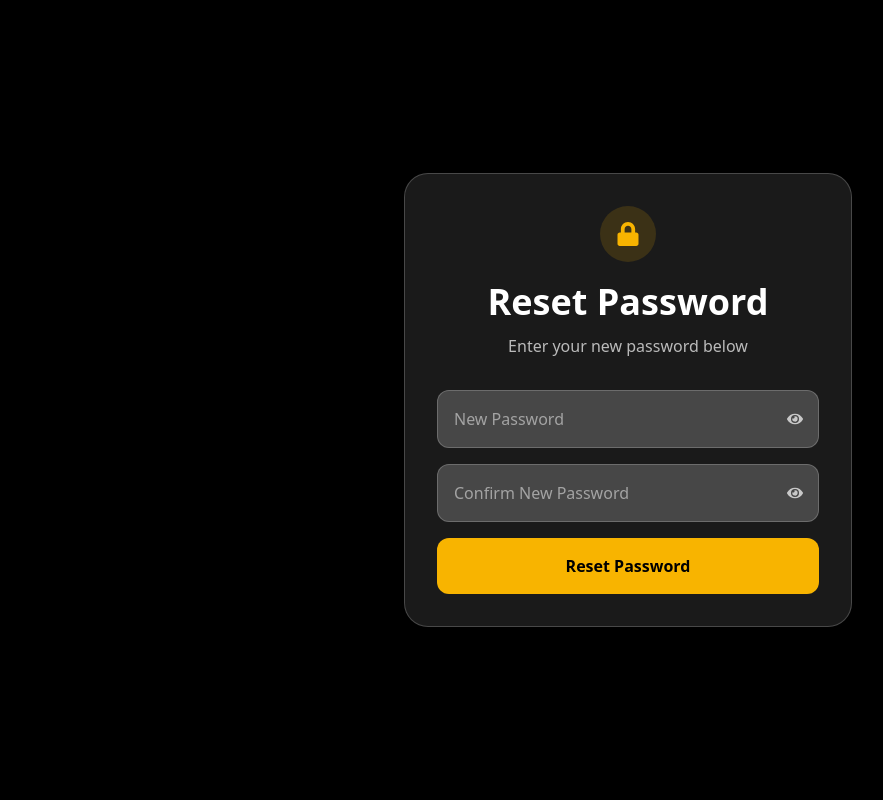
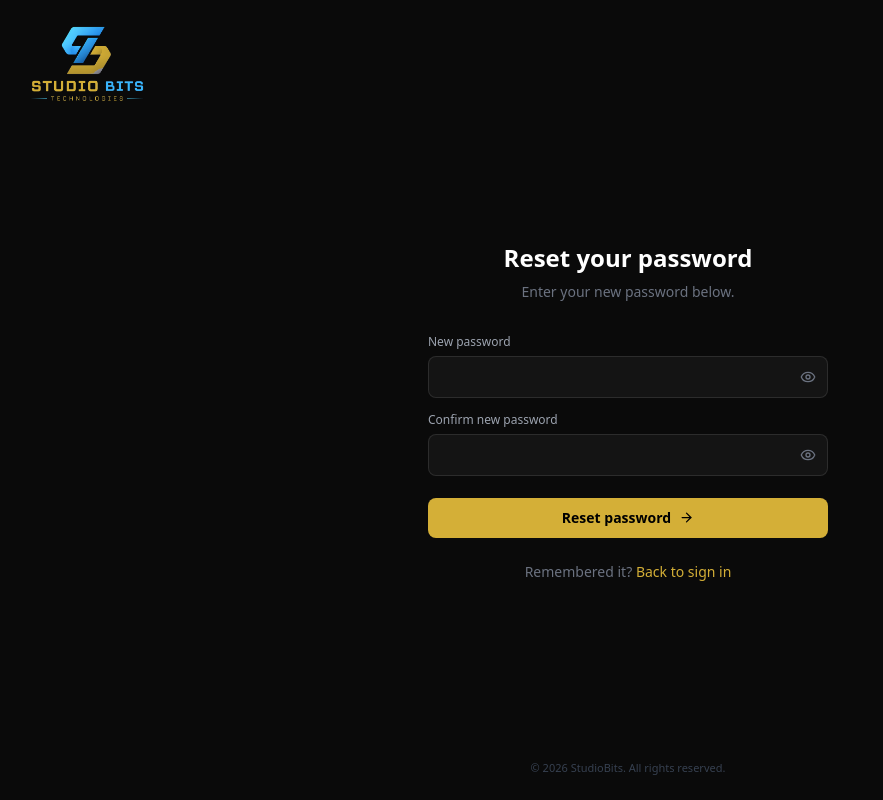
Before and after one commit to shamnashani/brandingWeb, a React (Create React App) app: page /reset-password/1 in a window 1280 px wide. Shown: the whole page, without its empty margins (12-895 px from the left). Built offline with nearby package versions, Linux system fonts and the light colour scheme; no server answers; a web font is replaced by a local one.

Commit message:
Fix:ResetPass

```diff
--- a/src/components/ResetPass.jsx
+++ b/src/components/ResetPass.jsx
@@ -1,85 +1,88 @@
-import React, { useState } from 'react'
-import { useNavigate, useParams } from 'react-router-dom'
-import api from './Api';
-import { FaEye, FaEyeSlash, FaLock, FaCheckCircle } from 'react-icons/fa';
+import React, { useState } from "react";
+import { useNavigate, useParams } from "react-router-dom";
+import api from "./Api";
+import { Eye, EyeOff, ArrowRight, CheckCircle2 } from "lucide-react";
 
 function ResetPass() {
-  const [password, setpassword] = useState("")
-  const [confirmpassword, setconfirmpassword] = useState("")
+  const [password, setpassword] = useState("");
+  const [confirmpassword, setconfirmpassword] = useState("");
   const [showPassword, setShowPassword] = useState(false);
   const [showConfirmPassword, setShowConfirmPassword] = useState(false);
   const [loading, setLoading] = useState(false);
   const [error, setError] = useState("");
 
-  const { token } = useParams()
-  const nav = useNavigate()
+  const { token } = useParams();
+  const nav = useNavigate();
 
   const passwordsMatch = confirmpassword.length > 0 && password === confirmpassword;
   const passwordTooShort = password.length > 0 && password.length < 6;
 
   const ResetPassword = async (e) => {
-    e.preventDefault()
-    setError("")
+    e.preventDefault();
+    setError("");
 
     if (password.length < 6) {
-      setError("Password must be at least 6 characters")
-      return
+      setError("Password must be at least 6 characters");
+      return;
     }
 
     if (password !== confirmpassword) {
-      setError("Passwords do not match")
-      return
+      setError("Passwords do not match");
+      return;
     }
 
-    setLoading(true)
+    setLoading(true);
     try {
-      const res = await api.post(`/user/reset-password/${token}`, { password })
-      alert(res.data.message)
-      nav('/login')
+      const res = await api.post(`/user/reset-password/${token}`, { password });
+      alert(res.data.message);
+      nav("/login");
     } catch (err) {
-      setError(err.response?.data?.message || "Invalid or expired link")
+      setError(err.response?.data?.message || "Invalid or expired link");
     } finally {
-      setLoading(false)
+      setLoading(false);
     }
-  }
+  };
 
   return (
-    <section className="relative min-h-screen flex items-center justify-center bg-black px-4 py-10 sm:px-6">
+    <section className="min-h-screen bg-[#0a0a0a] flex flex-col">
 
-      <div className="relative w-full max-w-md bg-white/10 backdrop-blur-xl border border-white/20 rounded-2xl sm:rounded-3xl p-6 sm:p-8 shadow-2xl">
-
-        <div className="mx-auto mb-5 flex h-12 w-12 items-center justify-center rounded-full bg-[#F8B400]/15 sm:h-14 sm:w-14">
-          <FaLock className="text-xl text-[#F8B400] sm:text-2xl" />
+      <div className="px-6 sm:px-10 py-6">
+        <img
+          src="/studiobits.png"
+          alt="StudioBits Technology"
+          className="h-20 sm:h-16 md:h-20 w-auto object-contain"
+        />
       </div>
 
-        <h2 className="text-2xl font-bold text-white text-center mb-2 sm:text-4xl sm:mb-3">
-          Reset Password
-        </h2>
+      <div className="flex-1 flex items-center justify-center px-6 pb-16">
+        <div className="w-full max-w-[400px]">
 
-        <p className="text-center text-sm text-white/70 mb-6 sm:text-base sm:mb-8">
-          Enter your new password below
+          <h1 className="text-2xl font-semibold text-white text-center">
+            Reset your password
+          </h1>
+          <p className="text-sm text-gray-500 text-center mt-2 mb-8">
+            Enter your new password below.
           </p>
 
-        <form onSubmit={ResetPassword} className="space-y-4">
+          <form onSubmit={ResetPassword} className="flex flex-col gap-3.5">
 
             <div>
+              <label className="text-xs text-gray-400 mb-1.5 block">New password</label>
               <div className="relative">
                 <input
-                type={showPassword ? 'text' : 'password'}
-                placeholder="New Password"
+                  type={showPassword ? "text" : "password"}
                   value={password}
                   onChange={(e) => setpassword(e.target.value)}
-                required
                   autoComplete="new-password"
-                className="w-full bg-white/20 border border-white/20 rounded-xl px-4 py-3.5 pr-12 text-base text-white placeholder:text-white/50 outline-none focus:border-[#F8B400]/60 focus:ring-2 focus:ring-[#F8B400]/30 transition sm:py-4"
+                  className="w-full bg-[#141414] border border-white/10 rounded-lg px-3.5 py-2.5 pr-10 text-sm text-white outline-none focus:border-[#d4af37]/60 transition"
                 />
                 <button
                   type="button"
                   onClick={() => setShowPassword(!showPassword)}
                   aria-label={showPassword ? "Hide password" : "Show password"}
-                className="absolute right-4 top-1/2 -translate-y-1/2 text-white/70 hover:text-white transition"
+                  className="absolute right-3 top-1/2 -translate-y-1/2 text-gray-500 hover:text-white transition"
                 >
-                {showPassword ? <FaEyeSlash /> : <FaEye />}
+                  {showPassword ? <EyeOff size={16} /> : <Eye size={16} />}
                 </button>
               </div>
               {passwordTooShort && (
@@ -90,28 +93,27 @@
             </div>
 
             <div>
+              <label className="text-xs text-gray-400 mb-1.5 block">Confirm new password</label>
               <div className="relative">
                 <input
-                type={showConfirmPassword ? 'text' : 'password'}
-                placeholder="Confirm New Password"
+                  type={showConfirmPassword ? "text" : "password"}
                   value={confirmpassword}
                   onChange={(e) => setconfirmpassword(e.target.value)}
-                required
                   autoComplete="new-password"
-                className="w-full bg-white/20 border border-white/20 rounded-xl px-4 py-3.5 pr-12 text-base text-white placeholder:text-white/50 outline-none focus:border-[#F8B400]/60 focus:ring-2 focus:ring-[#F8B400]/30 transition sm:py-4"
+                  className="w-full bg-[#141414] border border-white/10 rounded-lg px-3.5 py-2.5 pr-10 text-sm text-white outline-none focus:border-[#d4af37]/60 transition"
                 />
                 <button
                   type="button"
                   onClick={() => setShowConfirmPassword(!showConfirmPassword)}
                   aria-label={showConfirmPassword ? "Hide password" : "Show password"}
-                className="absolute right-4 top-1/2 -translate-y-1/2 text-white/70 hover:text-white transition"
+                  className="absolute right-3 top-1/2 -translate-y-1/2 text-gray-500 hover:text-white transition"
                 >
-                {showConfirmPassword ? <FaEyeSlash /> : <FaEye />}
+                  {showConfirmPassword ? <EyeOff size={16} /> : <Eye size={16} />}
                 </button>
               </div>
               {passwordsMatch && (
                 <p className="mt-1.5 flex items-center gap-1.5 text-xs text-green-400">
-                <FaCheckCircle /> Passwords match
+                  <CheckCircle2 size={13} /> Passwords match
                 </p>
               )}
             </div>
@@ -125,17 +127,28 @@
             <button
               type="submit"
               disabled={loading}
-            className="w-full bg-[#F8B400] text-black py-3.5 rounded-xl font-semibold transition-all duration-300 hover:scale-[1.02] active:scale-[0.98] disabled:opacity-60 disabled:hover:scale-100 sm:py-4"
+              className="mt-2 flex items-center justify-center gap-2 bg-[#d4af37] text-black text-sm font-semibold py-2.5 rounded-lg hover:brightness-110 disabled:opacity-60 transition-all duration-200"
             >
-            {loading ? "Resetting..." : "Reset Password"}
+              {loading ? "Resetting…" : "Reset password"}
+              {!loading && <ArrowRight size={15} />}
             </button>
-
           </form>
 
+          <p className="text-center text-sm text-gray-500 mt-6">
+            Remembered it?{" "}
+            <span onClick={() => nav("/login")} className="text-[#d4af37] cursor-pointer hover:underline">
+              Back to sign in
+            </span>
+          </p>
+
+        </div>
       </div>
 
+      <p className="text-center text-[11px] text-gray-700 pb-6">
+        © 2026 StudioBits. All rights reserved.
+      </p>
     </section>
-  )
+  );
 }
 
-export default ResetPass
+export default ResetPass;
```
Lines whose indentation alone changed are shown as unchanged.
